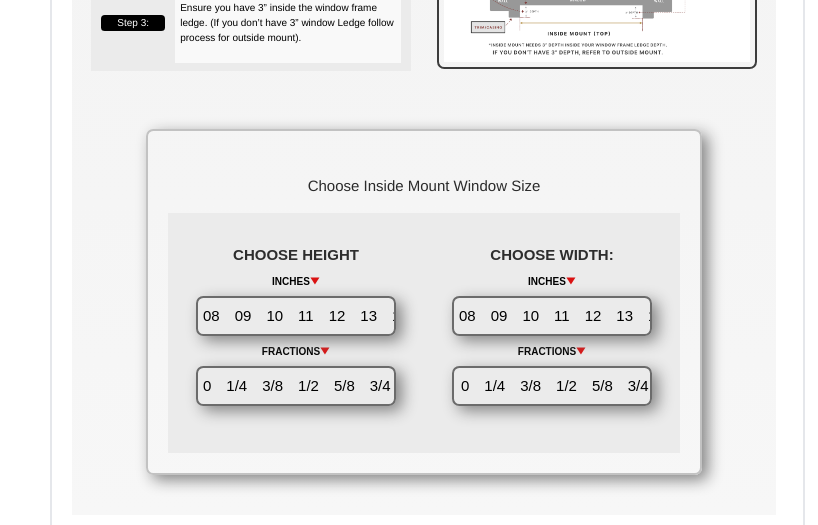
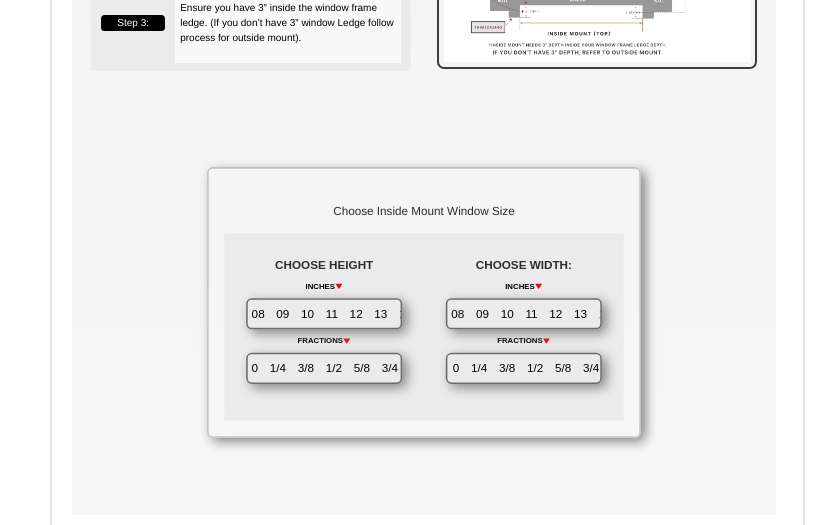
Before and after one commit to deodagee/economyblindsandshades, a Next.js app: page /components/pages/zebrablinds in a window 1280 px wide. Shown: the part 780-1305 px from the top of the page, without its empty margins (462-1280 px from the left). Built offline with nearby package versions, Linux system fonts and the light colour scheme.

Commit message:
Update zebrablinds.module.css

```diff
--- a/styles/components/pages/zebrablinds.module.css
+++ b/styles/components/pages/zebrablinds.module.css
@@ -450,10 +450,10 @@
   border-color: #c2c2c2;
   box-shadow: rgb(133, 133, 133) 6px 5px 15px;
   transition: 0.4s;
+  transform: scale(0.78);
 }
 
 .enter_size_inside_mount_group:hover {
-  transform: scale(1.01);
   transition: 0.4s;
   box-shadow: rgb(60, 60, 60) 3px 2px 10px;
   border-color: #747474;
```
